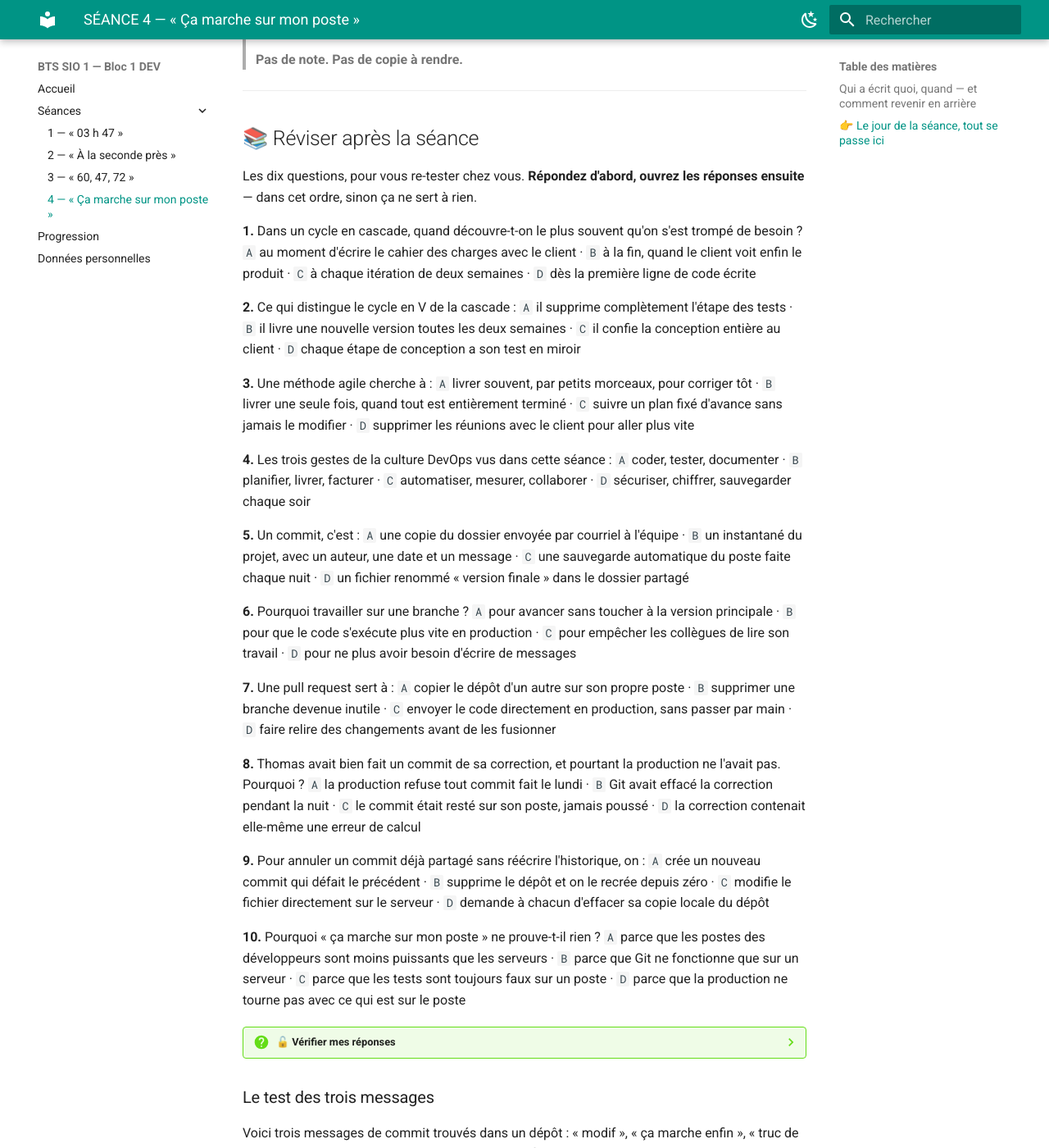
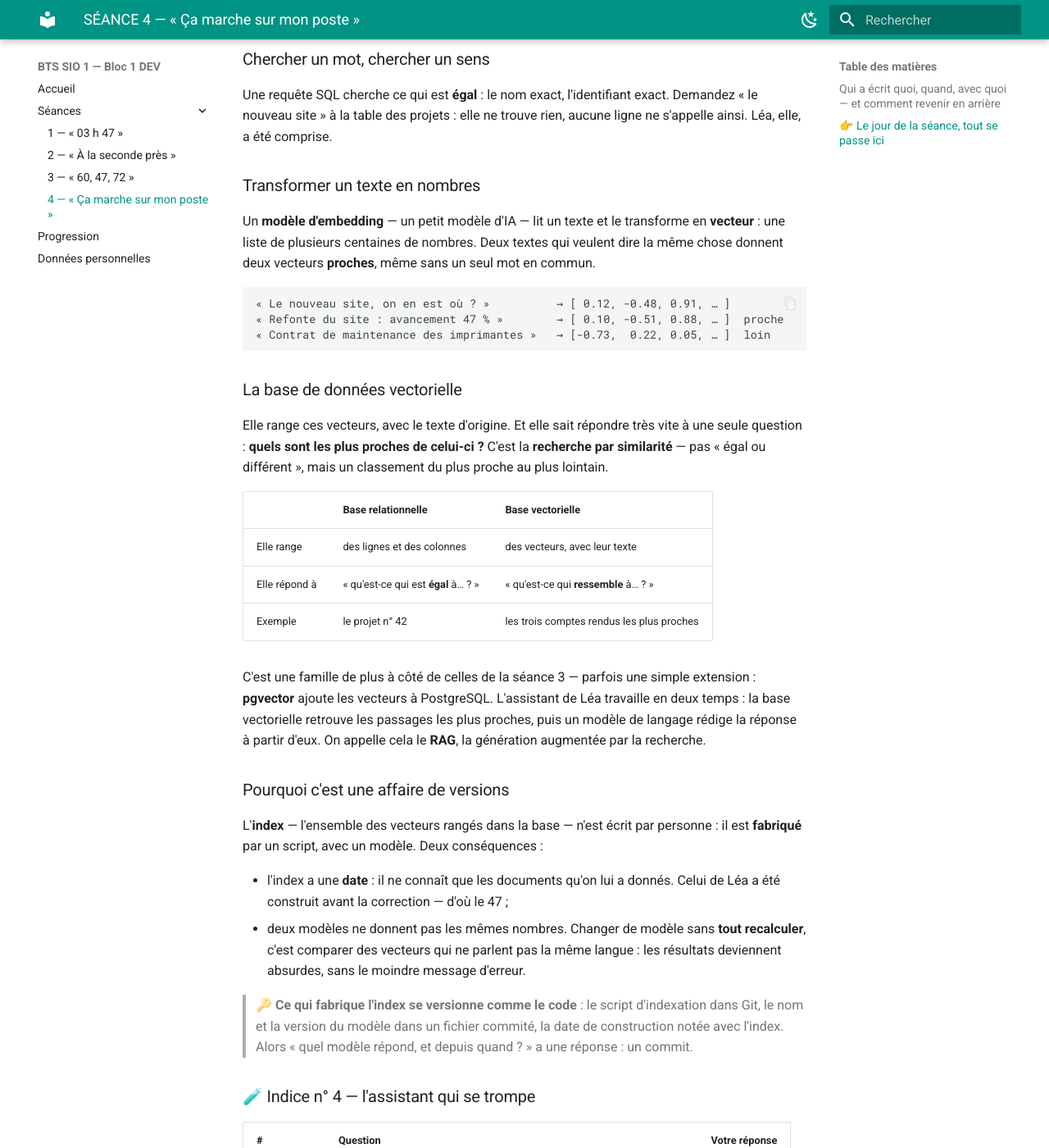
Before and after one commit to ggaillard/BTS1_S1_B1_DEV, an MkDocs documentation site: the page built from docs/seances/seance-04.md, in a window 1280 px wide and 1400 px high, scrolled down 6805 px. Shown: the whole window at 82% size. Built offline with MkDocs 1.6.1 and Material for MkDocs 9.7.7, drawn with Linux system fonts in a browser that asks for light colours; a script that is not in the unit is left out; some of the changed text lies outside the part shown.

Commit message:
Séance 4 : l'arrivée des bases de données vectorielles
Le cold open ajoute un assistant qui retrouve un document par le sens mais
répète un vieux chiffre. Nouvel acte IV « La base qui cherche par le sens » :
embedding, recherche par similarité, comparaison avec le relationnel, RAG,
pgvector, et l'index qui se versionne avec son modèle ; indice n° 4. Quiz,
À retenir, concepts et teaser mis à jour ; cinq actes, 42 minutes.
Progression : notions et déroulé de la séance 4.

Co-Authored-By: Claude Opus 5.5 <noreply@anthropic.com>
Claude-Session: https://claude.ai/code/session_016xRZ9UqQ2VDGKrLHF8H67H

````diff
--- a/docs/seances/seance-04.md
+++ b/docs/seances/seance-04.md
@@ -6,7 +6,7 @@ notee: false
 ---
 
 # SÉANCE 4 — « Ça marche sur mon poste »
-### Qui a écrit quoi, quand — et comment revenir en arrière
+### Qui a écrit quoi, quand, avec quoi — et comment revenir en arrière
 
 > **Séance 4 / 14** · Acte 1 — DevOps : industrialiser le code · **Durée : 1 h** · **100 % en ligne**
 > Fil rouge du semestre : *Du code au service — les 4 cultures Ops*
@@ -33,7 +33,7 @@ par une autre porte, c'est travailler sans que rien ne soit compté.
 
 ---
 
-## 🎬 COLD OPEN — six jours, trois fichiers
+## 🎬 COLD OPEN — six jours, quatre fichiers, un assistant
 
 Vous vous souvenez du 47 de l'entrepôt ? Il était faux. Pas le chiffre : le
 **code** qui le calculait. Voici le dossier partagé de l'équipe, lundi matin :
@@ -55,13 +55,30 @@ Maya ouvre les quatre fichiers. Deux se ressemblent à une ligne près. Personne
 ne sait lequel tourne en production, ni depuis quand, ni ce que contenait la
 version d'avant.
 
-**Le code change tous les jours. La question est de savoir qui l'a changé,
-quand, pourquoi — et comment revenir en arrière.** C'est l'objet de cette heure.
+Et ce n'est pas le seul témoin qui se trompe. Depuis la rentrée, l'équipe a un
+**assistant** : on lui pose une question en français, il cherche dans les
+comptes rendus et il répond. Léa essaie :
+
+```
+> Le nouveau site, on en est où ?
+Assistant : « D'après le compte rendu du 13 septembre,
+              la refonte du site est avancée à 47 %. »
+```
+
+Elle n'a écrit ni « refonte », ni « projet 42 » — et il a pourtant trouvé le
+bon document. Mais il répète le mauvais chiffre. Noah soupire :
+*« Son index date d'avant la correction. Et depuis, j'ai changé de modèle… je
+crois. »*
+
+**Le code change tous les jours — et maintenant, les données qui font parler
+l'assistant aussi. La question est de savoir qui a changé quoi, quand, avec
+quoi — et comment revenir en arrière.** C'est l'objet de cette heure.
 
 !!! info "Votre rôle aujourd'hui"
     Vous devez expliquer à la direction **pourquoi la correction de Thomas n'est
-    jamais arrivée**. À la fin de l'heure, vous saurez que Thomas n'a pas menti —
-    et vous saurez ce qui manquait à l'équipe.
+    jamais arrivée**, et **pourquoi l'assistant répète un vieux chiffre**. À la fin
+    de l'heure, vous saurez que personne n'a menti — et ce qui manquait à
+    l'équipe.
 
 ---
 
@@ -74,13 +91,14 @@ quand, pourquoi — et comment revenir en arrière.** C'est l'objet de cette heu
 | 📸 | Expliquer ce qu'est un **commit** et ce qu'il contient | Acte III |
 | 🌿 | Dérouler un travail sur **branche** jusqu'à la **pull request** | Indice n° 3 |
 | 🔴 | Expliquer pourquoi « ça marche sur mon poste » ne prouve rien | Acte III |
+| 🧭 | Dire ce que fait une **base vectorielle**, et pourquoi son index se versionne | Indice n° 4 |
 
 *Compétence visée : **B1C2** — développer des solutions applicatives, en gérant leurs versions.*
 *Prérequis : la séance 3. Si vous étiez absent, lisez d'abord « 60, 47, 72 ».*
 
 ---
 
-## 🔁 ACTE I — TROIS FAÇONS DE MENER UN PROJET *(≈ 13 min)*
+## 🔁 ACTE I — TROIS FAÇONS DE MENER UN PROJET *(≈ 9 min)*
 
 Avant de parler d'outils, une question plus ancienne : **dans quel ordre fait-on
 les choses** quand on fabrique un logiciel ? Trois réponses ont marqué le métier.
@@ -288,7 +306,87 @@ poste à la production.
 
 ---
 
-## 🧭 ACTE IV — OUVREZ LE CAPOT *(≈ 3 min)*
+## 🧲 ACTE IV — LA BASE QUI CHERCHE PAR LE SENS *(≈ 9 min)*
+
+Reste l'assistant. Il ne cherche pas comme les bases de la séance 3.
+
+### Chercher un mot, chercher un sens
+
+Une requête SQL cherche ce qui est **égal** : le nom exact, l'identifiant exact.
+Demandez « le nouveau site » à la table des projets : elle ne trouve rien, aucune
+ligne ne s'appelle ainsi. Léa, elle, a été comprise.
+
+### Transformer un texte en nombres
+
+Un **modèle d'embedding** — un petit modèle d'IA — lit un texte et le transforme
+en **vecteur** : une liste de plusieurs centaines de nombres. Deux textes qui
+veulent dire la même chose donnent deux vecteurs **proches**, même sans un seul
+mot en commun.
+
+```
+« Le nouveau site, on en est où ? »          → [ 0.12, -0.48, 0.91, … ]
+« Refonte du site : avancement 47 % »        → [ 0.10, -0.51, 0.88, … ]  proche
+« Contrat de maintenance des imprimantes »   → [-0.73,  0.22, 0.05, … ]  loin
+```
+
+### La base de données vectorielle
+
+Elle range ces vecteurs, avec le texte d'origine. Et elle sait répondre très
+vite à une seule question : **quels sont les plus proches de celui-ci ?** C'est la
+**recherche par similarité** — pas « égal ou différent », mais un classement du
+plus proche au plus lointain.
+
+| | Base relationnelle | Base vectorielle |
+|---|---|---|
+| Elle range | des lignes et des colonnes | des vecteurs, avec leur texte |
+| Elle répond à | « qu'est-ce qui est **égal** à… ? » | « qu'est-ce qui **ressemble** à… ? » |
+| Exemple | le projet n° 42 | les trois comptes rendus les plus proches |
+
+C'est une famille de plus à côté de celles de la séance 3 — parfois une simple
+extension : **pgvector** ajoute les vecteurs à PostgreSQL. L'assistant de Léa
+travaille en deux temps : la base vectorielle retrouve les passages les plus
+proches, puis un modèle de langage rédige la réponse à partir d'eux. On appelle
+cela le **RAG**, la génération augmentée par la recherche.
+
+### Pourquoi c'est une affaire de versions
+
+L'**index** — l'ensemble des vecteurs rangés dans la base — n'est écrit par
+personne : il est **fabriqué** par un script, avec un modèle. Deux conséquences :
+
+- l'index a une **date** : il ne connaît que les documents qu'on lui a donnés.
+  Celui de Léa a été construit avant la correction — d'où le 47 ;
+- deux modèles ne donnent pas les mêmes nombres. Changer de modèle sans **tout
+  recalculer**, c'est comparer des vecteurs qui ne parlent pas la même langue :
+  les résultats deviennent absurdes, sans le moindre message d'erreur.
+
+> 🔑 **Ce qui fabrique l'index se versionne comme le code** : le script
+> d'indexation dans Git, le nom et la version du modèle dans un fichier commité,
+> la date de construction notée avec l'index. Alors « quel modèle répond, et
+> depuis quand ? » a une réponse : un commit.
+
+### 🧪 Indice n° 4 — l'assistant qui se trompe
+
+| # | Question | Votre réponse |
+|---|---|---|
+| a | Comment l'assistant a-t-il trouvé le bon document sans le mot « refonte » ? | ? |
+| b | Pourquoi répond-il 47 et non 60 ? | ? |
+| c | Noah a changé de modèle sans reconstruire l'index. Que risque-t-il ? | ? |
+
+??? question "🔓 Ouvrir le rapport d'expertise"
+
+    | # | Réponse | Pourquoi |
+    |---|---|---|
+    | a | **Par le sens** | La question et le compte rendu donnent des vecteurs proches. La base compare des vecteurs, pas des mots. |
+    | b | **Son index est ancien** | Il répète fidèlement un document d'avant la correction. Le calcul n'y est pour rien : le chiffre était dans les données. |
+    | c | **Des résultats absurdes, en silence** | Vecteurs de deux modèles mélangés. Il faut tout recalculer avec un seul modèle — et noter lequel, dans Git. |
+
+    **Le piège** : croire que l'assistant « sait ». Il ne sait que ce que
+    contient son index, à la date où on l'a construit. Encore un chiffre sans
+    date ni source — la leçon de la séance 3.
+
+---
+
+## 🧭 ACTE V — OUVREZ LE CAPOT *(≈ 2 min)*
 
 Sur GitHub, ouvrez n'importe quel projet public et cliquez sur **Commits**.
 
@@ -298,7 +396,8 @@ Sur GitHub, ouvrez n'importe quel projet public et cliquez sur **Commits**.
 3. Combien de **branches** le projet compte-t-il ?
 
 > C'est le geste n° 5 du métier : **une version se désigne par son identifiant,
-> jamais par « la dernière » ni par « la finale ».**
+> jamais par « la dernière » ni par « la finale »** — qu'il s'agisse du code, du
+> modèle ou de l'index.
 
 ---
 
@@ -319,29 +418,29 @@ réponses ensuite** — dans cet ordre, sinon ça ne sert à rien.
 **1.** Dans un cycle en cascade, quand découvre-t-on le plus souvent qu'on s'est trompé de besoin ?
 `A` au moment d'écrire le cahier des charges avec le client · `B` à la fin, quand le client voit enfin le produit · `C` à chaque itération de deux semaines · `D` dès la première ligne de code écrite
 
-**2.** Ce qui distingue le cycle en V de la cascade :
-`A` il supprime complètement l'étape des tests · `B` il livre une nouvelle version toutes les deux semaines · `C` il confie la conception entière au client · `D` chaque étape de conception a son test en miroir
-
-**3.** Une méthode agile cherche à :
+**2.** Une méthode agile cherche à :
 `A` livrer souvent, par petits morceaux, pour corriger tôt · `B` livrer une seule fois, quand tout est entièrement terminé · `C` suivre un plan fixé d'avance sans jamais le modifier · `D` supprimer les réunions avec le client pour aller plus vite
 
-**4.** Les trois gestes de la culture DevOps vus dans cette séance :
+**3.** Les trois gestes de la culture DevOps vus dans cette séance :
 `A` coder, tester, documenter · `B` planifier, livrer, facturer · `C` automatiser, mesurer, collaborer · `D` sécuriser, chiffrer, sauvegarder chaque soir
 
-**5.** Un commit, c'est :
+**4.** Un commit, c'est :
 `A` une copie du dossier envoyée par courriel à l'équipe · `B` un instantané du projet, avec un auteur, une date et un message · `C` une sauvegarde automatique du poste faite chaque nuit · `D` un fichier renommé « version finale » dans le dossier partagé
 
-**6.** Pourquoi travailler sur une branche ?
-`A` pour avancer sans toucher à la version principale · `B` pour que le code s'exécute plus vite en production · `C` pour empêcher les collègues de lire son travail · `D` pour ne plus avoir besoin d'écrire de messages
-
-**7.** Une pull request sert à :
+**5.** Une pull request sert à :
 `A` copier le dépôt d'un autre sur son propre poste · `B` supprimer une branche devenue inutile · `C` envoyer le code directement en production, sans passer par main · `D` faire relire des changements avant de les fusionner
 
-**8.** Thomas avait bien fait un commit de sa correction, et pourtant la production ne l'avait pas. Pourquoi ?
+**6.** Thomas avait bien fait un commit de sa correction, et pourtant la production ne l'avait pas. Pourquoi ?
 `A` la production refuse tout commit fait le lundi · `B` Git avait effacé la correction pendant la nuit · `C` le commit était resté sur son poste, jamais poussé · `D` la correction contenait elle-même une erreur de calcul
 
-**9.** Pour annuler un commit déjà partagé sans réécrire l'historique, on :
+**7.** Pour annuler un commit déjà partagé sans réécrire l'historique, on :
 `A` crée un nouveau commit qui défait le précédent · `B` supprime le dépôt et on le recrée depuis zéro · `C` modifie le fichier directement sur le serveur · `D` demande à chacun d'effacer sa copie locale du dépôt
+
+**8.** Une base de données vectorielle retrouve un document parce que :
+`A` il contient exactement les mêmes mots que la question · `B` son vecteur est proche de celui de la question · `C` il a été ajouté le plus récemment dans la base · `D` son identifiant est égal à celui qu'on demande
+
+**9.** On change de modèle d'embedding. Que faut-il faire de l'index vectoriel ?
+`A` ne rien faire, les anciens vecteurs restent valables · `B` recalculer seulement les documents ajoutés depuis · `C` supprimer les documents les plus anciens de la base · `D` recalculer tous les vecteurs avec le nouveau modèle
 
 **10.** Pourquoi « ça marche sur mon poste » ne prouve-t-il rien ?
 `A` parce que les postes des développeurs sont moins puissants que les serveurs · `B` parce que Git ne fonctionne que sur un serveur · `C` parce que les tests sont toujours faux sur un poste · `D` parce que la production ne tourne pas avec ce qui est sur le poste
@@ -350,15 +449,17 @@ réponses ensuite** — dans cet ordre, sinon ça ne sert à rien.
 
     | Q | 1 | 2 | 3 | 4 | 5 | 6 | 7 | 8 | 9 | 10 |
     |---|---|---|---|---|---|---|---|---|---|----|
-    | **Rép.** | B | D | A | C | B | A | D | C | A | D |
+    | **Rép.** | B | A | C | B | D | C | A | B | D | D |
 
-    - **8 à 10** — Vous savez ce qu'est une version et comment elle voyage. En S5,
-      on regardera la machine qui la **teste et la livre toute seule**.
+    - **8 à 10** — Vous savez ce qu'est une version et comment elle voyage — celle
+      du code comme celle d'un index. En S5, on regardera la machine qui la
+      **teste et la livre toute seule**.
     - **5 à 7** — Commit, push, merge se mélangent encore. Reprenez les six cartes
       de l'indice n° 3 : tout le trajet y est.
     - **0 à 4** — Retenez **deux** choses : un commit est un instantané daté et
       signé, qui reste sur le poste tant qu'on ne l'a pas poussé ; on travaille sur
-      une branche et on fait relire avant de fusionner. Le reste s'accroche là.
+      une branche et on fait relire avant de fusionner. Et une base vectorielle
+      compare des sens, pas des mots. Le reste s'accroche là.
 
 ### Le test des trois messages
 
@@ -383,12 +484,15 @@ changement.
 > collaborer autour d'une source unique du code. Cette source est un dépôt **Git** :
 > un **commit** est un instantané daté, signé et expliqué ; on travaille sur une
 > **branche**, on fait relire par une **pull request**, on **fusionne** dans main — et
-> on peut toujours **revenir en arrière**.
+> on peut toujours **revenir en arrière**. Une **base vectorielle** range des textes
+> transformés en vecteurs par un modèle, et retrouve ce qui a le **même sens** ; son
+> index est fabriqué, daté, et se versionne avec le modèle qui l'a produit.
 
 Thomas avait raison : ça marchait sur son poste. Mais une correction qui n'a pas
 quitté le poste n'existe pour personne d'autre. Désormais, quand on vous dira
 « ça marche sur mon poste », vous saurez quoi répondre : **montre-moi le commit,
-et dis-moi s'il est dans main.**
+et dis-moi s'il est dans main.** Et à l'assistant qui répond avec assurance :
+**de quand date ton index, et avec quel modèle ?**
 
 ---
 
@@ -399,15 +503,15 @@ et dis-moi s'il est dans main.**
 concepts que portera le contrôle d'entrée de la séance suivante.*
 
 1. **Les cycles de vie** — la cascade découvre ses erreurs à la fin, le V met un test
-   en face de chaque étape, l'agile livre souvent pour corriger tôt. [1 2 3]
+   en face de chaque étape, l'agile livre souvent pour corriger tôt. [1 2]
 2. **La culture DevOps** — automatiser, mesurer, collaborer : abattre le mur entre ceux
-   qui écrivent le code et ceux qui le font tourner. [4 10]
+   qui écrivent le code et ceux qui le font tourner. [3 10]
 3. **Le commit** — un instantané daté, signé et expliqué, qui reste sur le poste tant
-   qu'on ne l'a pas poussé. [5 8 10]
-4. **Branche, pull request, fusion** — on travaille à côté, on fait relire, puis on
-   fusionne dans la version principale. [6 7]
-5. **Revenir en arrière** — un nouveau commit qui défait le précédent, sans effacer
-   l'histoire : c'est ce qui rend le changement sans danger. [9]
+   qu'on ne l'a pas poussé. [4 6 10]
+4. **Branche, pull request, retour en arrière** — on travaille à côté, on fait relire, on
+   fusionne ; un nouveau commit défait le précédent sans effacer l'histoire. [5 7]
+5. **Une base vectorielle** — elle compare des sens, pas des mots ; son index est fabriqué
+   par un modèle, daté, et se versionne avec lui. [8 9]
 
 ---
 
@@ -415,7 +519,8 @@ concepts que portera le contrôle d'entrée de la séance suivante.*
 
 La correction de Thomas est enfin dans main. Mardi, elle part en production…
 et casse la page d'accueil. Personne n'avait relancé les tests : « on n'avait pas
-le temps ». Et si ce n'était pas à un humain de s'en souvenir ?
+le temps ». L'assistant, lui, répond toujours 47 : personne n'a reconstruit son
+index. Et si ce n'était pas à un humain de s'en souvenir ?
 
 **Séance 5 : la machine qui teste et qui livre — et la boîte qui fait tourner le
 code partout pareil.**
````
Also changed, not shown: other parts of docs/seances/seance-04.md (+2 -2 lines), docs/progression.md (+3 -3 lines).
